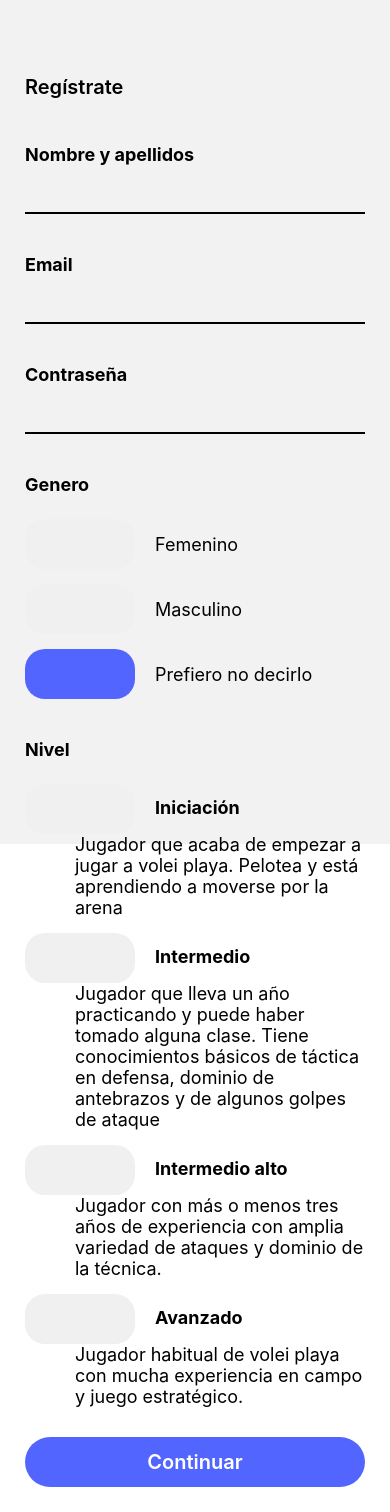
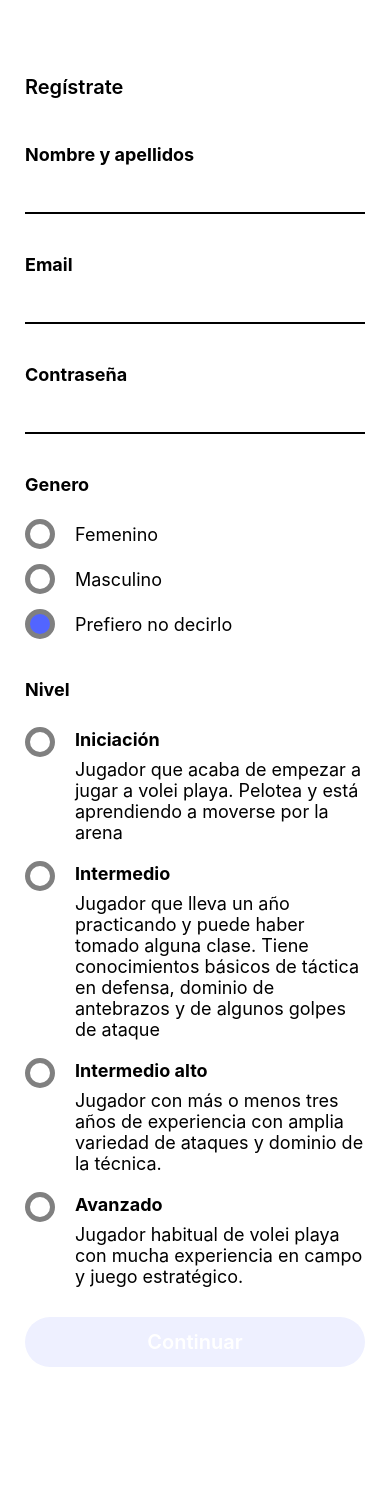
Before and after one commit to mireiarull/skyball-ReactNative-front, a React Native app: screen /Registro in a window 390 px wide. After the commit the page ends 1392 px from the top, so only its background shows below. Built offline with nearby package versions, Linux system fonts and the light colour scheme; some icons are missing.

Commit message:
Add button disabled property and form test

```diff
--- a/src/components/CreateForm/CreateForm.tsx
+++ b/src/components/CreateForm/CreateForm.tsx
@@ -1,4 +1,4 @@
-import React, { useState } from "react";
+import React, { useEffect, useState } from "react";
 import {
   KeyboardAvoidingView,
   ScrollView,
@@ -47,6 +47,23 @@ const CreateForm = (): JSX.Element => {
   };
 
   const [formData, setFormData] = useState(intialFormData);
+  const [buttonDisabled, setButtonDisabled] = useState(true);
+
+  useEffect(() => {
+    setButtonDisabled(
+      formData.beachName.length < 1 ||
+        formData.format < 0 ||
+        formData.gender.length < 1 ||
+        formData.level < 0 ||
+        formData.spots < 0
+    );
+  }, [
+    formData.beachName,
+    formData.format,
+    formData.gender,
+    formData.level,
+    formData.spots,
+  ]);
 
   const handleFormChange = (text: string, identify: string) => {
     setFormData({
@@ -55,7 +72,7 @@ const CreateForm = (): JSX.Element => {
     });
   };
 
-  const handleSubmit = async () => {
+  const handleSubmit = () => {
     const formDataToSubmit: GameStructure = {
       beachName: formData.beachName,
       dateTime: formData.dateTime,
@@ -72,12 +89,15 @@ const CreateForm = (): JSX.Element => {
       players: [
         {
           id,
-          material: [""],
+          material: {
+            ball: formData.players[0].material.ball,
+            net: formData.players[0].material.net,
+            rods: formData.players[0].material.rods,
+          },
           role: "owner",
         },
       ],
     };
-    // Await registerUser(formDataToSubmit);
   };
 
   const onChangeDateTime = (event, selectedDate?: Date) => {
@@ -325,8 +345,13 @@ const CreateForm = (): JSX.Element => {
             </View>
             <View style={styles.buttonContainer}>
               <TouchableOpacity
+                disabled={buttonDisabled}
                 onPress={handleSubmit}
-                style={buttonStyles.button}
+                style={
+                  buttonDisabled
+                    ? buttonStyles.buttonDisabled
+                    : buttonStyles.button
+                }
                 testID={"submitButton"}
               >
                 <Text style={buttonStyles.buttonText}>Continuar</Text>
--- a/src/components/LoginForm/LoginForm.tsx
+++ b/src/components/LoginForm/LoginForm.tsx
@@ -26,7 +26,7 @@ const LoginForm = (): JSX.Element => {
 
   useEffect(() => {
     setButtonDisabled(
-      formData.email.length < 1 && formData.password.length < 1
+      formData.email.length < 1 || formData.password.length < 1
     );
   }, [formData.email, formData.password]);
 
@@ -84,8 +84,10 @@ const LoginForm = (): JSX.Element => {
           <TouchableOpacity
             disabled={buttonDisabled}
             onPress={handleSubmit}
-            style={buttonStyles.button}
             testID={"submitButton"}
+            style={
+              buttonDisabled ? buttonStyles.buttonDisabled : buttonStyles.button
+            }
           >
             <Text style={buttonStyles.buttonText}>Iniciar sesión</Text>
           </TouchableOpacity>
--- a/src/components/RegisterForm/RegisterForm.tsx
+++ b/src/components/RegisterForm/RegisterForm.tsx
@@ -119,6 +119,7 @@ const RegisterForm = (): JSX.Element => {
             <Text style={inputStyles.label}>Genero</Text>
             <View style={styles.checkboxContainer}>
               <Checkbox
+                type="radio"
                 selected={formData.gender === "F"}
                 onPress={() => {
                   setFormData({ ...formData, gender: "F" });
@@ -129,6 +130,7 @@ const RegisterForm = (): JSX.Element => {
             </View>
             <View style={styles.checkboxContainer}>
               <Checkbox
+                type="radio"
                 selected={formData.gender === "M"}
                 onPress={() => {
                   setFormData({ ...formData, gender: "M" });
@@ -139,6 +141,7 @@ const RegisterForm = (): JSX.Element => {
             </View>
             <View style={styles.checkboxContainer}>
               <Checkbox
+                type="radio"
                 selected={formData.gender === "X"}
                 testID="checkboxNoGender"
                 onPress={() => {
@@ -152,6 +155,7 @@ const RegisterForm = (): JSX.Element => {
             <Text style={inputStyles.label}>Nivel</Text>
             <View style={styles.checkboxContainer}>
               <Checkbox
+                type="radio"
                 selected={formData.level === 1}
                 testID="checkboxLevel1"
                 onPress={() => {
@@ -166,6 +170,7 @@ const RegisterForm = (): JSX.Element => {
             </Text>
             <View style={styles.checkboxContainer}>
               <Checkbox
+                type="radio"
                 selected={formData.level === 2}
                 testID="checkboxLevel2"
                 onPress={() => {
@@ -181,6 +186,7 @@ const RegisterForm = (): JSX.Element => {
             </Text>
             <View style={styles.checkboxContainer}>
               <Checkbox
+                type="radio"
                 selected={formData.level === 3}
                 testID="checkboxLevel3"
                 onPress={() => {
@@ -195,6 +201,7 @@ const RegisterForm = (): JSX.Element => {
             </Text>
             <View style={styles.checkboxContainer}>
               <Checkbox
+                type="radio"
                 selected={formData.level === 4}
                 testID="checkboxLevel4"
                 onPress={() => {
@@ -213,7 +220,9 @@ const RegisterForm = (): JSX.Element => {
           <TouchableOpacity
             disabled={buttonDisabled}
             onPress={handleSubmit}
-            style={buttonStyles.button}
+            style={
+              buttonDisabled ? buttonStyles.buttonDisabled : buttonStyles.button
+            }
             testID={"submitButton"}
           >
             <Text style={buttonStyles.buttonText}>Continuar</Text>
--- a/src/screens/RegisterScreen/RegisterScreen.tsx
+++ b/src/screens/RegisterScreen/RegisterScreen.tsx
@@ -17,7 +17,11 @@ const RegisterScreen = () => {
   const navigation = useNavigation<LoginScreenNavigationProp>();
 
   return (
-    <KeyboardAvoidingView behavior="padding" enabled={true}>
+    <KeyboardAvoidingView
+      behavior="padding"
+      enabled={true}
+      style={styles.container}
+    >
       <ScrollView contentInsetAdjustmentBehavior="automatic">
         <SafeAreaView>
           <View>
--- a/src/screens/RegisterScreen/RegisterScreenStyles.ts
+++ b/src/screens/RegisterScreen/RegisterScreenStyles.ts
@@ -2,6 +2,9 @@ import { StyleSheet } from "react-native";
 import colorStyles from "../../styles/colorStyles";
 
 const styles = StyleSheet.create({
+  container: {
+    backgroundColor: colorStyles.white,
+  },
   arrow: {
     margin: 20,
     color: colorStyles.black,
--- a/src/styles/buttonStyles.ts
+++ b/src/styles/buttonStyles.ts
@@ -17,6 +17,16 @@ const buttonStyles = StyleSheet.create({
     fontSize: 20,
     fontWeight: "600",
   },
+  buttonDisabled: {
+    width: "100%",
+    alignItems: "center",
+    justifyContent: "center",
+    height: 50,
+    borderRadius: 90,
+    backgroundColor: colorStyles.lightMain,
+    padding: 10,
+    marginTop: 30,
+  },
 });
 
 export default buttonStyles;
```
Also changed, not shown: 1 other file (tests, documents, lock files or other folders).
